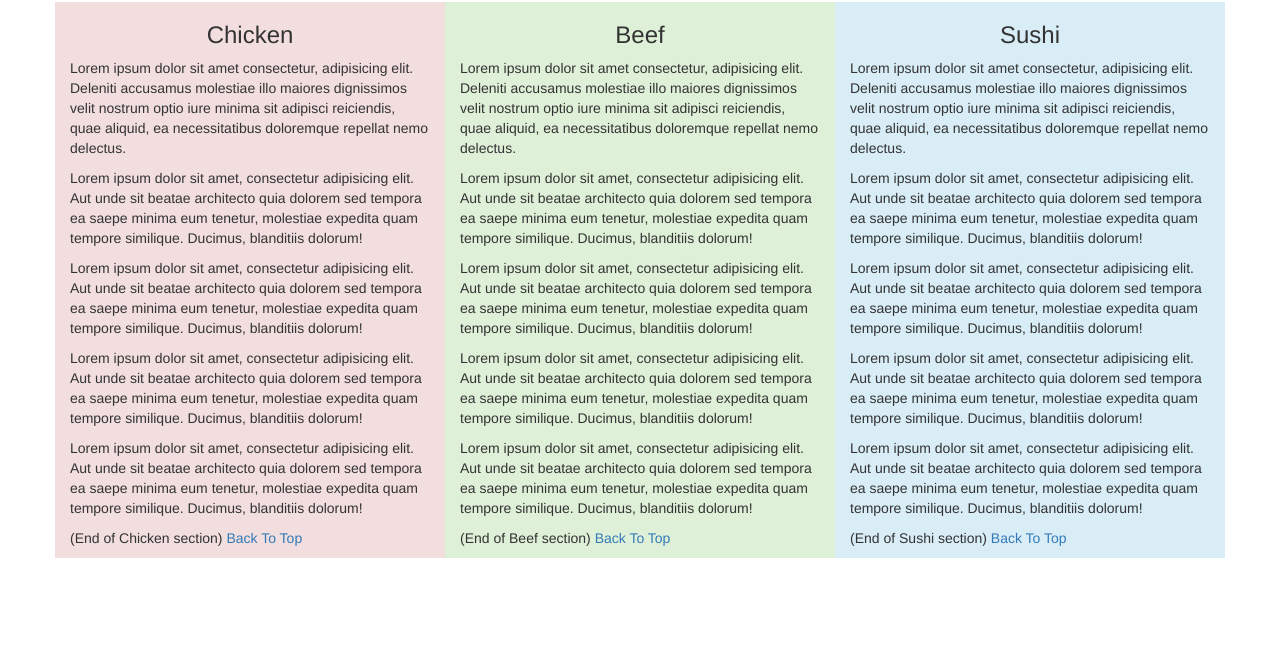
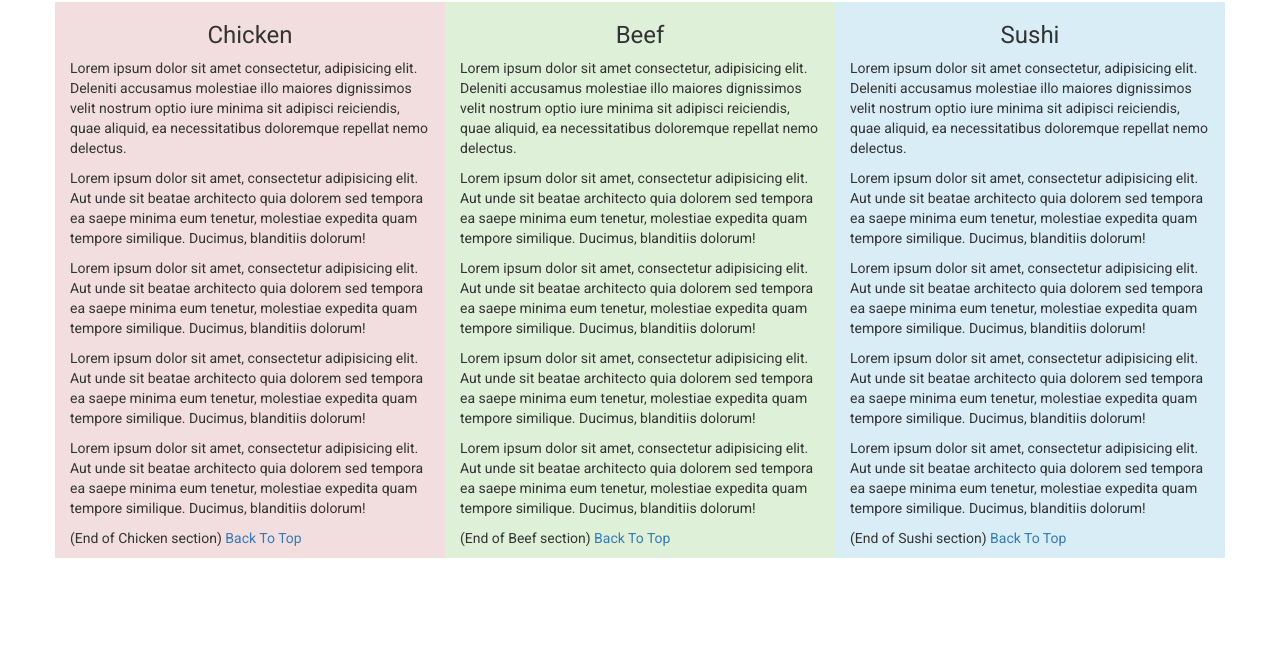
Before and after one commit to meIsKwan/coursera-test, a plain HTML site: page module3-solution/index.html in a window 1280 px wide. Shown: the part 133-800 px from the top of the page. Drawn offline with Linux system fonts and the light colour scheme.

Commit message:
Solution 3 Update

```diff
--- a/module3-solution/index.html
+++ b/module3-solution/index.html
@@ -4,10 +4,20 @@
         <meta charset="utf-8" />
         <meta http-equiv="X-UA-Compatible" content="IE=edge" />
         <meta name="viewport" content="width=device-width, initial-scale=1" />
-
+        <link rel="preconnect" href="https://fonts.googleapis.com" />
+        <link rel="preconnect" href="https://fonts.gstatic.com" crossorigin />
+        <link
+            href="https://fonts.googleapis.com/css2?family=Roboto:wght@400;700&display=swap"
+            rel="stylesheet" />
         <title>Quân - Module 3</title>
         <link rel="stylesheet" href="CSS/bootstrap.css" />
     </head>
+    <style>
+        @import url("https://fonts.googleapis.com/css2?family=Roboto:wght@400;700&display=swap");
+        * {
+            font-family: "Roboto", sans-serif;
+        }
+    </style>
     <body>
         <header id="top">
             <nav id="header-nav" class="navbar navbar-default">
```
